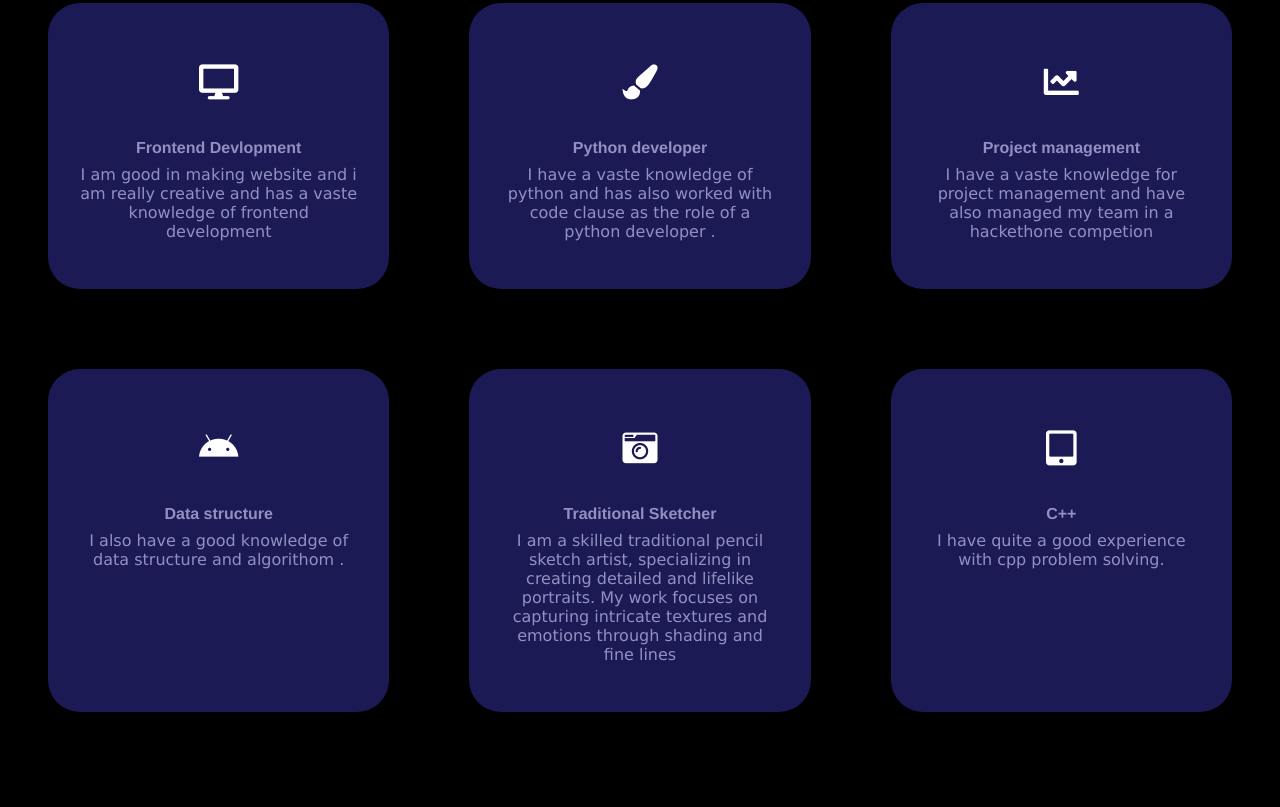
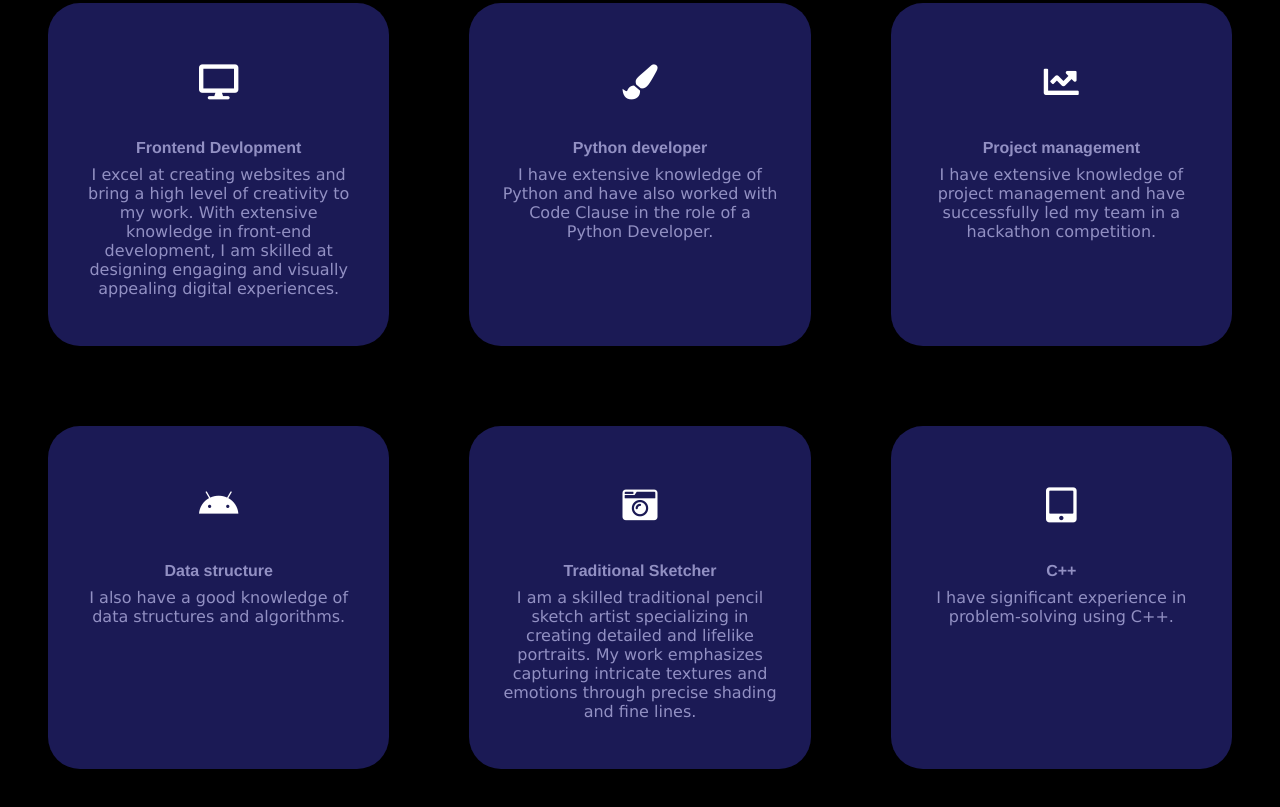
Before and after one commit to verma-jaanvi/portfolio-html-css, a plain HTML site: page index.html in a window 1280 px wide. Shown: the part 1485-2292 px from the top of the page. Drawn offline with Linux system fonts and the light colour scheme.

Commit message:
Update index.html

```diff
--- a/index.html
+++ b/index.html
@@ -64,7 +64,7 @@
             <div class="tareef">
                 <div class="content">
                     <h1>Skills Reflects Our Knowledge</h1>
-                    <p>Worked as a intern in Code Clause,Roorkee for the role of a pythin developer I had a great time being a member of the team Code Clause. It was a fantastic experience, and I was able to improve my skills while learning a few new ones. Thanks for giving me an opportunity to work as a role of "Python Developer in your team . I have gained new experiences working with them.</p>
+                    <p>Worked as an intern at Code Clause, Roorkee, for the role of Python Developer. I had a great time being a member of the Code Clause team. It was a fantastic experience, and I was able to improve my skills while learning a few new ones. Thank you for giving me the opportunity to work as a Python Developer in your team. I gained valuable experience working with them.</p>
                 </div>
                 <div class="skill-name">
                     <div class="box">
@@ -97,7 +97,7 @@
                         <i class="fas fa-desktop"></i>
                     </div>
                     <h1>Frontend Devlopment</h1>
-                    <p>I am good in making website and i am really creative and has a vaste knowledge of frontend development
+                    <p>I excel at creating websites and bring a high level of creativity to my work. With extensive knowledge in front-end development, I am skilled at designing engaging and visually appealing digital experiences.
                     </p>
                 </div>
                 <div class="opt">
@@ -105,35 +105,35 @@
                         <i class="fas fa-paint-brush"></i>
                     </div>
                     <h1>Python developer</h1>
-                    <p>I have a vaste knowledge of python and has also worked with code clause as the role of a python developer .</p>
+                    <p>I have extensive knowledge of Python and have also worked with Code Clause in the role of a Python Developer.</p>
                 </div>
                 <div class="opt">
                     <div class="logo">
                         <i class="fas fa-chart-line"></i>
                     </div>
                     <h1>Project management</h1>
-                    <p>I have a vaste knowledge for project management and have also managed my team in a hackethone competion</p>
+                    <p>I have extensive knowledge of project management and have successfully led my team in a hackathon competition.</p>
                 </div>
                 <div class="opt">
                     <div class="logo">
                         <i class="fab fa-android"></i>
                     </div>
                     <h1>Data structure</h1>
-                    <p>I also have a good knowledge of data structure and algorithom .</p>
+                    <p>I also have a good knowledge of data structures and algorithms.</p>
                 </div>
                 <div class="opt">
                     <div class="logo">
                         <i class="fas fa-camera-retro"></i>
                     </div>
                     <h1>Traditional Sketcher</h1>
-                    <p>I am a skilled traditional pencil sketch artist, specializing in creating detailed and lifelike portraits. My work focuses on capturing intricate textures and emotions through shading and fine lines </p>
+                    <p>I am a skilled traditional pencil sketch artist specializing in creating detailed and lifelike portraits. My work emphasizes capturing intricate textures and emotions through precise shading and fine lines. </p>
                 </div>
                 <div class="opt">
                     <div class="logo">
                         <i class="fas fa-tablet-alt"></i>
                     </div>
                     <h1>C++</h1>
-                    <p>I have quite a good experience with cpp problem solving.</p>
+                    <p>I have significant experience in problem-solving using C++.</p>
                 </div>
             </div>
 
```
